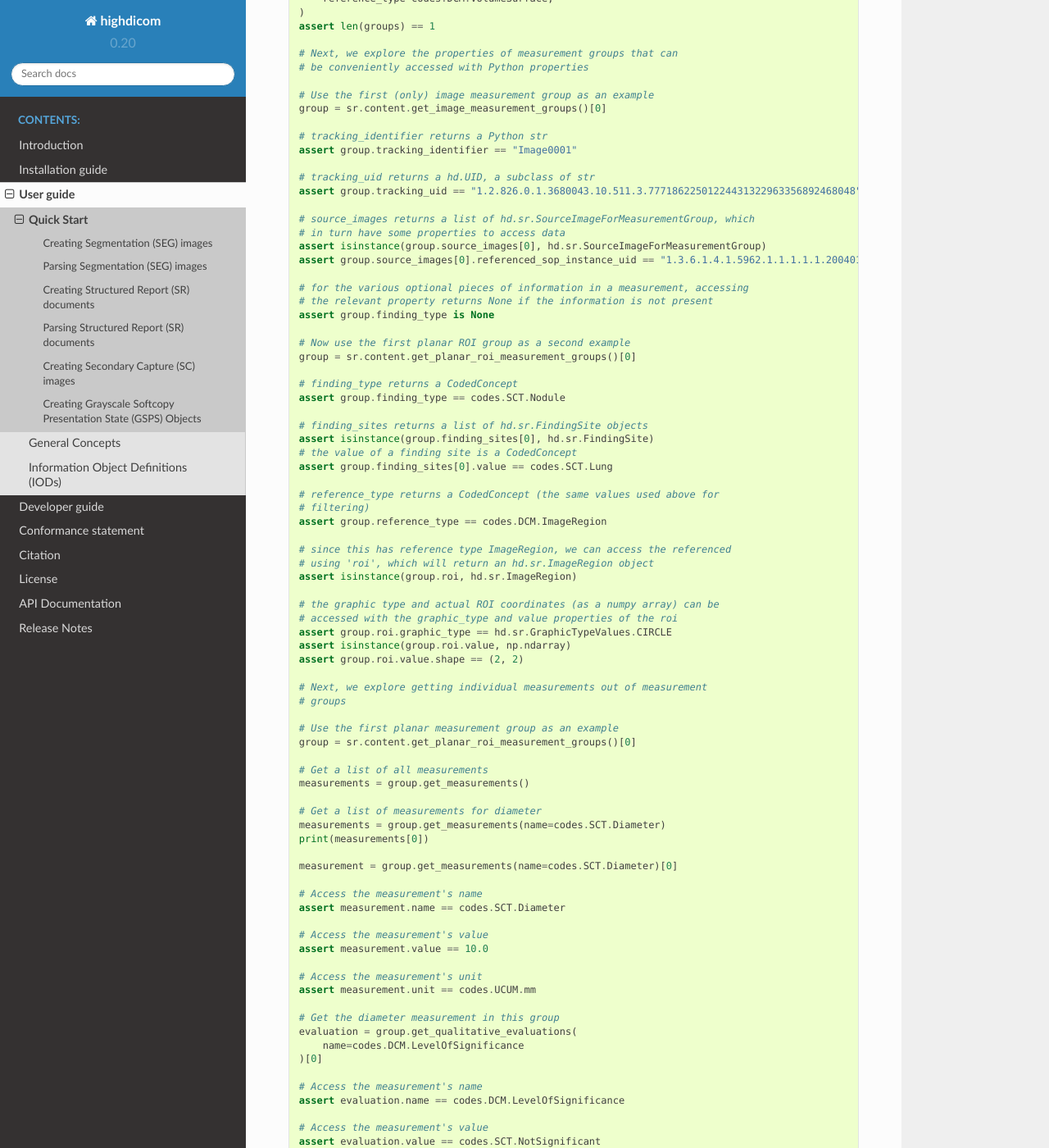
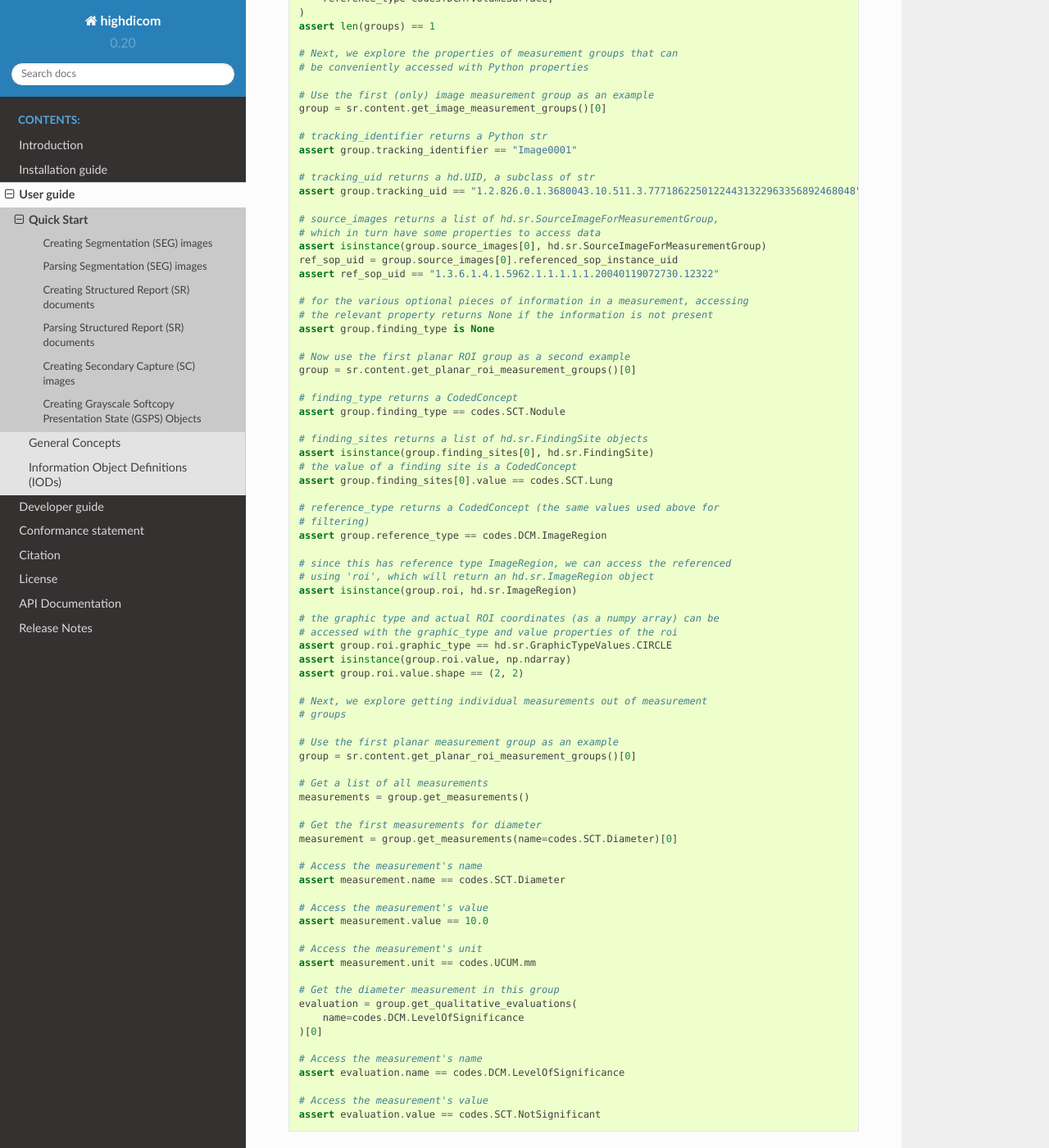
Before and after one commit to ImagingDataCommons/highdicom, a Sphinx documentation site: the page built from docs/quickstart.rst, in a window 1280 px wide and 1400 px high, scrolled down 5970 px. Shown: the whole window at 82% size. Built offline with Sphinx 7.4.7 and the Read the Docs theme 2.0.0, drawn with Linux system fonts in a browser that asks for light colours.

Commit message:
Simplify quickstart SR parsing

```diff
--- a/docs/quickstart.rst
+++ b/docs/quickstart.rst
@@ -372,10 +372,11 @@ templates.
     # tracking_uid returns a hd.UID, a subclass of str
     assert group.tracking_uid == "1.2.826.0.1.3680043.10.511.3.77718622501224431322963356892468048"
 
-    # source_images returns a list of hd.sr.SourceImageForMeasurementGroup, which
-    # in turn have some properties to access data
+    # source_images returns a list of hd.sr.SourceImageForMeasurementGroup,
+    # which in turn have some properties to access data
     assert isinstance(group.source_images[0], hd.sr.SourceImageForMeasurementGroup)
-    assert group.source_images[0].referenced_sop_instance_uid == "1.3.6.1.4.1.5962.1.1.1.1.1.20040119072730.12322"
+    ref_sop_uid = group.source_images[0].referenced_sop_instance_uid
+    assert ref_sop_uid == "1.3.6.1.4.1.5962.1.1.1.1.1.20040119072730.12322"
 
     # for the various optional pieces of information in a measurement, accessing
     # the relevant property returns None if the information is not present
@@ -415,10 +416,7 @@ templates.
     # Get a list of all measurements
     measurements = group.get_measurements()
 
-    # Get a list of measurements for diameter
-    measurements = group.get_measurements(name=codes.SCT.Diameter)
-    print(measurements[0])
-
+    # Get the first measurements for diameter
     measurement = group.get_measurements(name=codes.SCT.Diameter)[0]
 
     # Access the measurement's name
```
